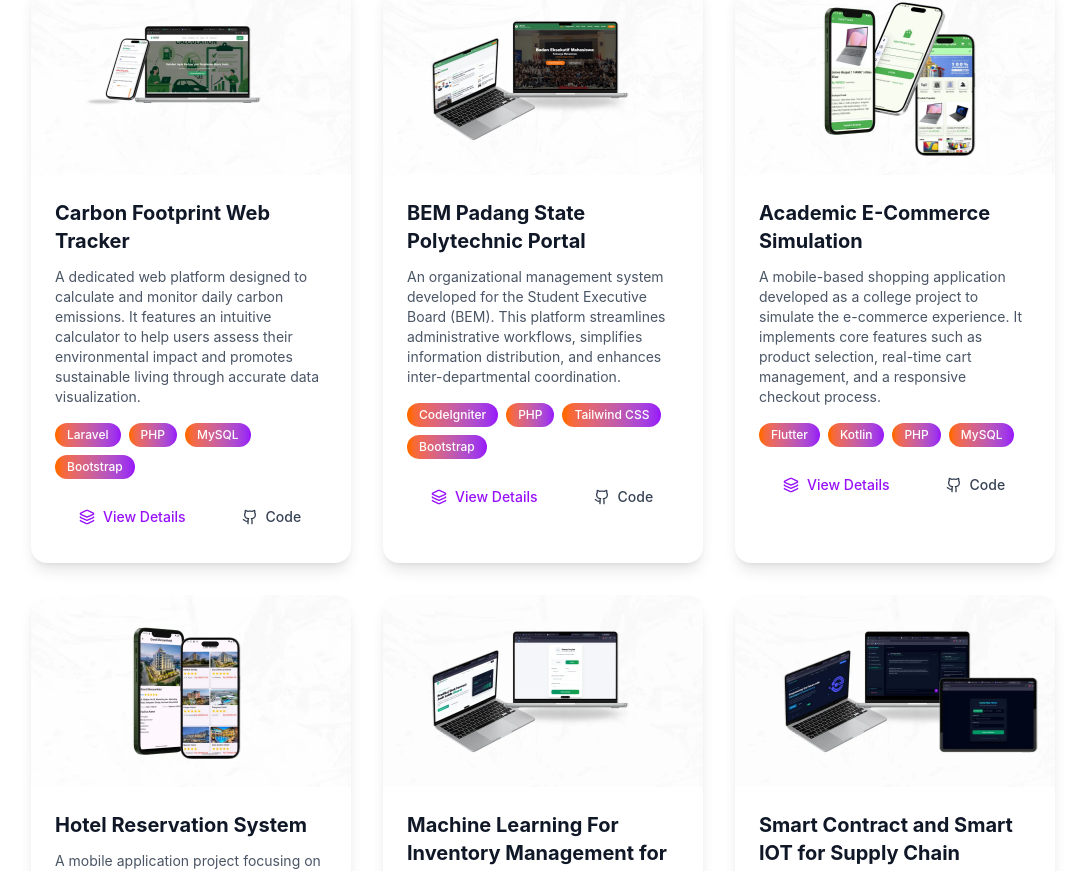
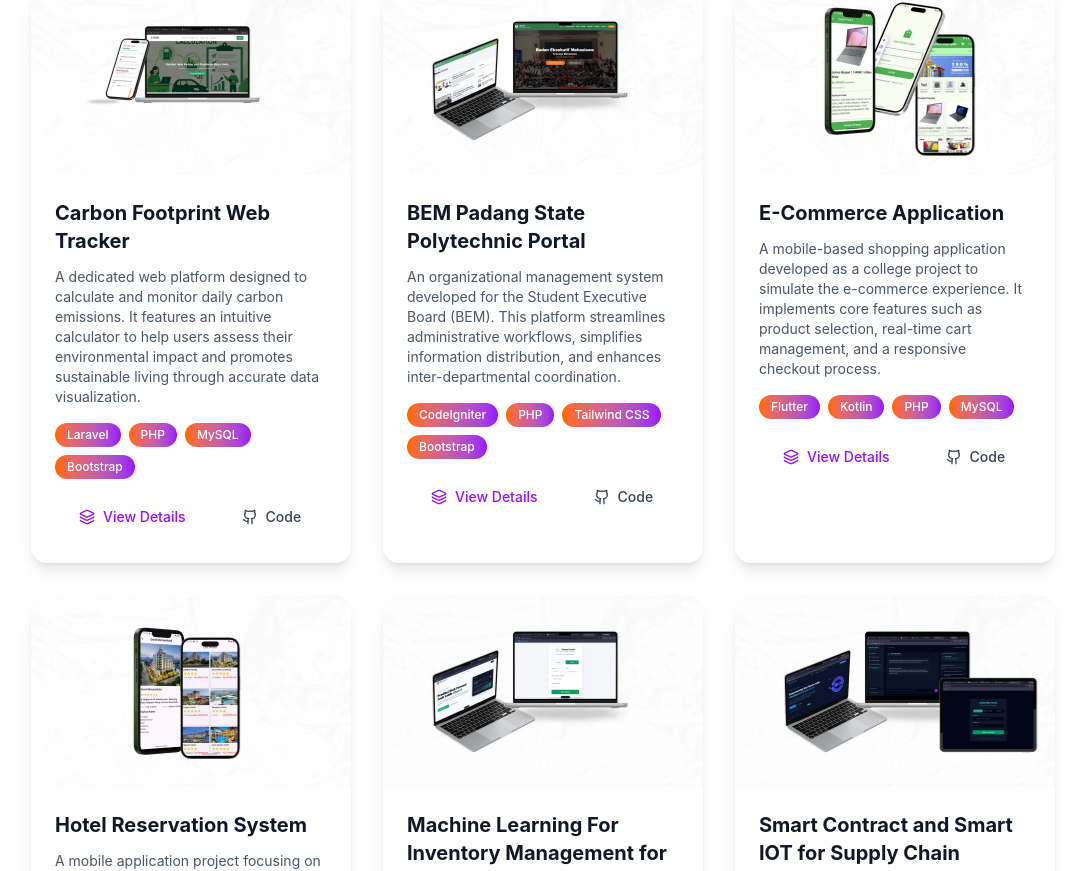
Before and after one commit to muhammadIqbal1210/portfolio, a React (Vite) app: page / in a window 1280 px wide. Shown: the part 2934-3805 px from the top of the page, without its empty margins (97-1182 px from the left). Built offline with nearby package versions, Linux system fonts and the light colour scheme.

Commit message:
fix:perbaiki projek

```diff
--- a/src/components/Projects.jsx
+++ b/src/components/Projects.jsx
@@ -26,7 +26,7 @@ const Projects = ({ darkMode }) => {
             githubLink: 'https://github.com/muhammadIqbal1210/Proyek_BEMPNP'
         },
         {
-            title: 'Academic E-Commerce Simulation',
+            title: 'E-Commerce Application',
             description: 'A mobile-based shopping application developed as a college project to simulate the e-commerce experience. It implements core features such as product selection, real-time cart management, and a responsive checkout process.',
             technologies: ['Flutter', 'Kotlin', 'PHP', 'MySQL'],
             image: '../ecommerce.webp',
```
